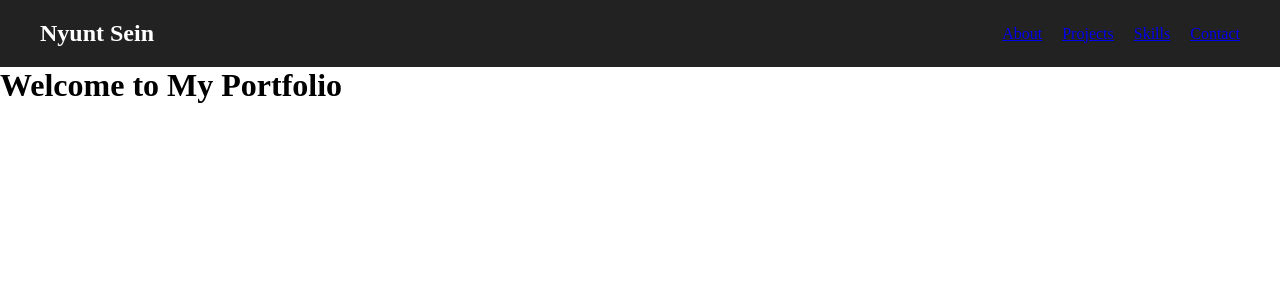
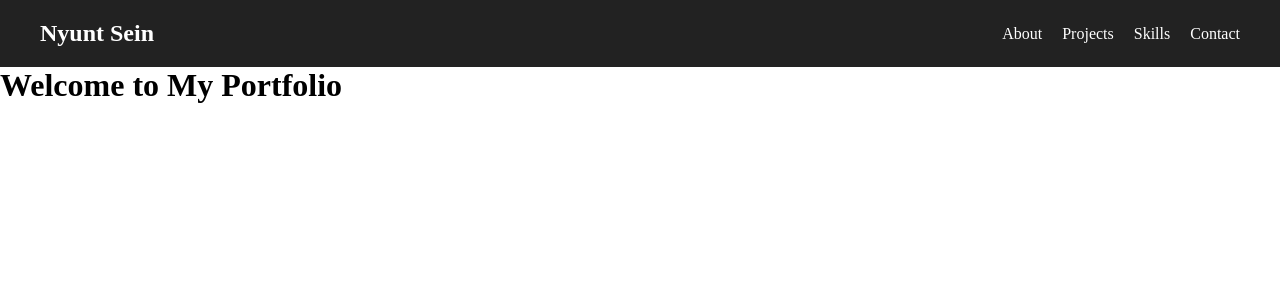
Before and after one commit to NS-25/nyuntsein-official-portfolio, a React (Vite) app: page / in a window 1280 px wide. Shown: the top 300 px of the page. Built offline with nearby package versions, Linux system fonts and the light colour scheme.

Commit message:
create css for navrbar

```diff
--- a/src/components/Navbar.css
+++ b/src/components/Navbar.css
@@ -18,3 +18,13 @@
   display: flex;
   gap: 20px;
 }
+
+.navbar-links a {
+  text-decoration: none;
+  color: #fff;
+  transition: color 0.3s ease;
+}
+
+.navbar-links a:hover {
+  color: #00bfff;
+}
```
